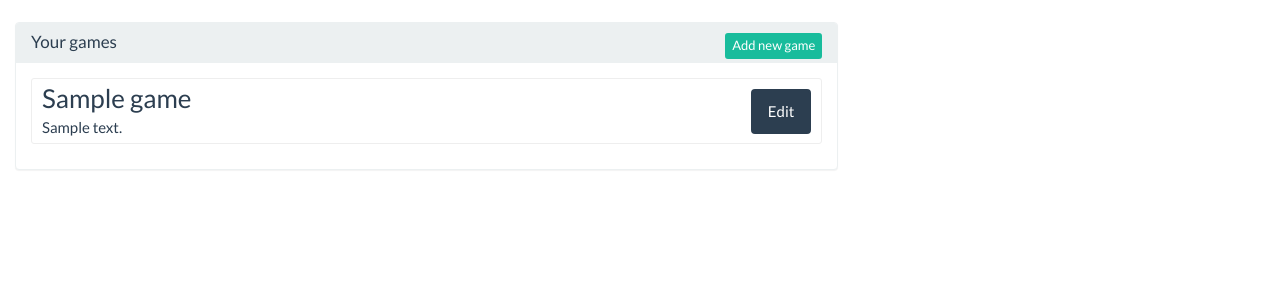
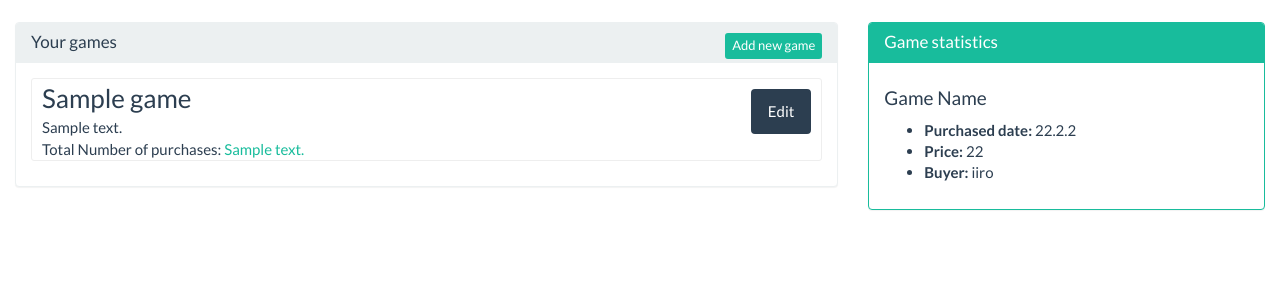
Before and after one commit to duchungluu/Django-Game-Shop, a Django app: page /dev/ in a window 1280 px wide. Shown: the part 60-360 px from the top of the page. Run offline with Django 3.2, Linux system fonts and the light colour scheme; a user stored in the database is signed in; tables that the repository leaves empty hold one stand-in row (values such as "Sample post"); parts of the project's set-up code (start-up, migrations or seed data) failed here and were passed over; some libraries are stand-ins or nearby versions.

Commit message:
dev statistics template -- gamelist css change

```diff
--- a/dreamerteam/webshop/static/webshop/webshop-custom-css.css
+++ b/dreamerteam/webshop/static/webshop/webshop-custom-css.css
@@ -49,6 +49,9 @@ nav.no-radius {
     margin-bottom: 10px;
     cursor: pointer;
 }
+.list-product-wrapper.responsive-height {
+    height: auto;
+}
 .list-product-wrapper .product-icon {
     float: left;
     max-height: 65px;
--- a/dreamerteam/webshop/templates/webshop/dev.html
+++ b/dreamerteam/webshop/templates/webshop/dev.html
@@ -21,10 +21,11 @@
 				    <div class="panel-body">
 				    	{% if games %}
     						{% for game in games %}
-						    	<div class="list-product-wrapper" id="{{game.id}}">
+						    	<div class="list-product-wrapper clearfix" id="{{game.id}}">
 							        <div class="product-title-description">
 							            <h3>{{game.name}}</h3>
 							            <div>{{game.description}}</div>
+							            <div>Total Number of purchases: <!-- change this: --><span class="text-success">{{game.description}}</span></div>
 							        </div>
 							        <div class="list-product-buy-wrapper">
 							            <a id="{{game.id}}" class="btn btn-primary btn-edit" href="#">Edit</a>
@@ -37,6 +38,22 @@
 						{% endif %}
 				    </div>
 			    </div>
+	        </div>
+	        <div class="col-xs-12 col-md-4">
+	        	<div class="panel panel-success">
+				    <div class="panel-heading">
+				      	<h3 class="panel-title">Game statistics</h3>
+				    </div>
+	        		<div class="panel-body">
+	        			<!-- loop here -->
+	        			<h4>Game Name</h4>
+        				<ul>
+        					<li><b>Purchased date:</b> 22.2.2</li>
+        					<li><b>Price:</b> 22</li>
+        					<li><b>Buyer:</b> iiro</li>
+        				</ul>
+	        		</div>
+	        	</div>
 	        </div>
 	    </div>
 	    <br />
--- a/dreamerteam/webshop/templates/webshop/gamelist.html
+++ b/dreamerteam/webshop/templates/webshop/gamelist.html
@@ -1,6 +1,6 @@
 {% if all_games %}
     {% for game in all_games %}
-    <div class="list-product-wrapper" id="{{game.id}}">
+    <div class="list-product-wrapper clearfix" id="{{game.id}}">
         <div class="product-icon"><i class="glyphicon glyphicon-tower"></i></div>
         <div class="product-title-description">
             <h3>{{game.name}}</h3>
```
